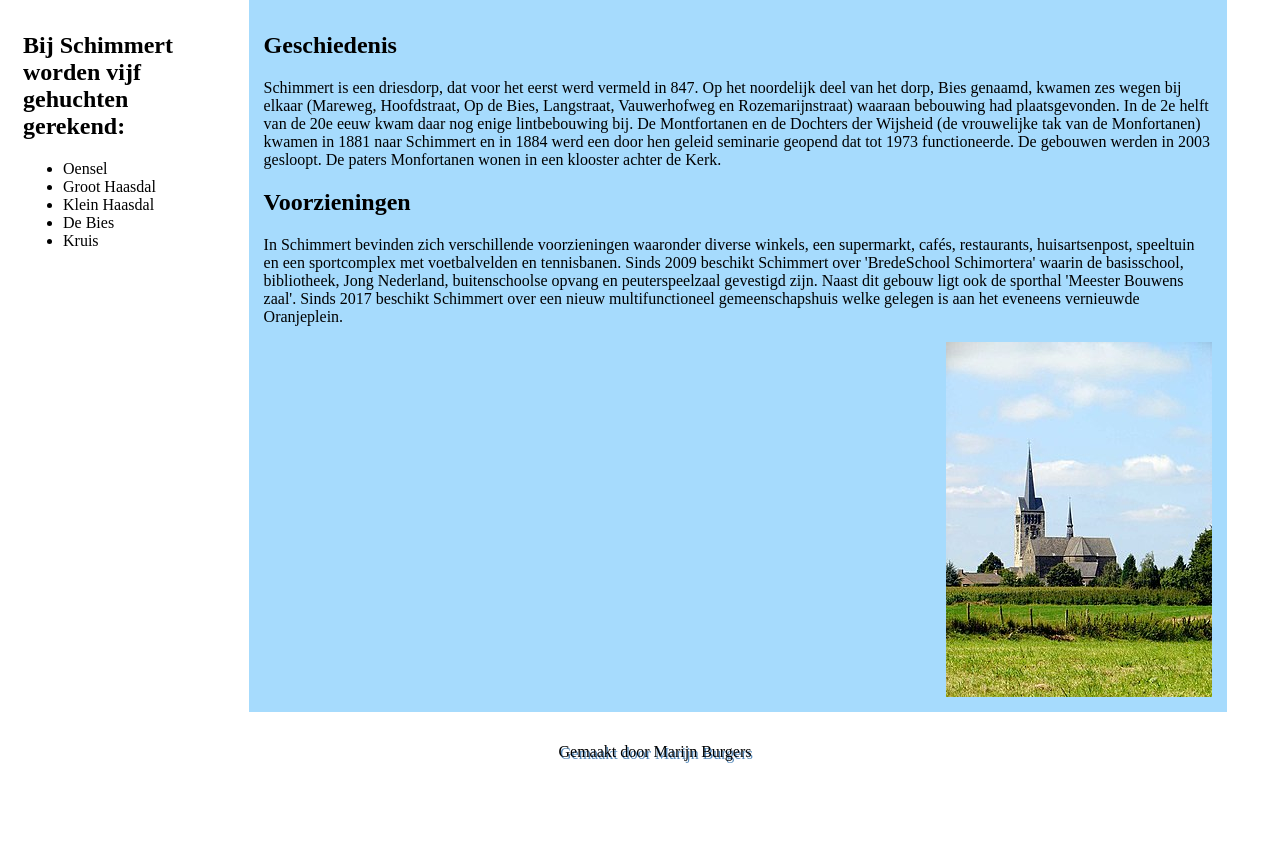
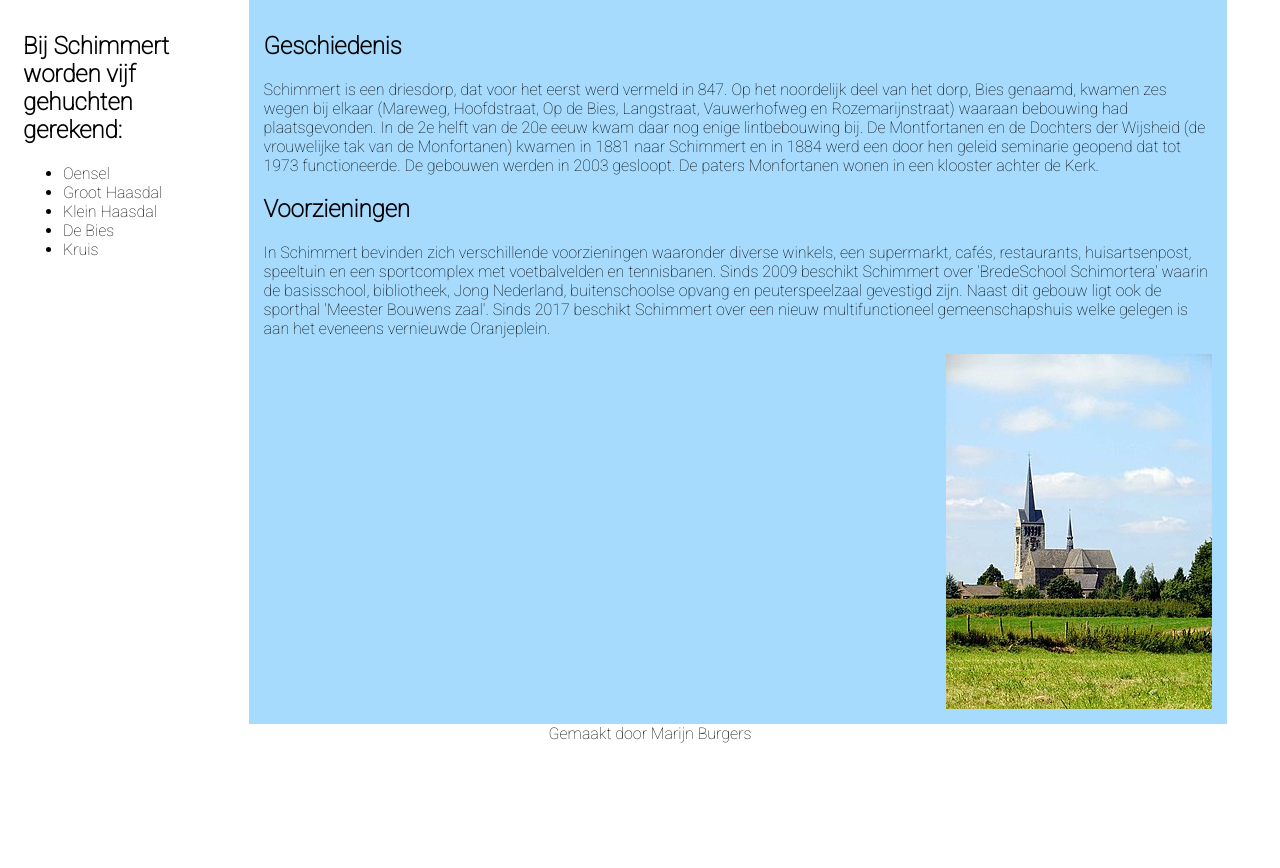
Before and after one commit to MarijnBurgers/NHA, a plain HTML site: page Les18/index.html in a window 1280 px wide. Shown: the part 161-1029 px from the top of the page. After the commit the page ends 995 px from the top, so only its background shows below. Drawn offline with Linux system fonts and the light colour scheme.

Commit message:
footer onder aan pagina

```diff
--- a/Les18/index.html
+++ b/Les18/index.html
@@ -18,14 +18,15 @@
         Home - Marijn Burgers
     </title>
     <link rel="preconnect" href="https://fonts.googleapis.com">
-    <link rel="preconnect" href="https://fonts.gstatic.com" crossorigin>
-    <link href="https://fonts.googleapis.com/css2?family=Roboto&display=swap" rel="stylesheet">
+<link rel="preconnect" href="https://fonts.gstatic.com" crossorigin>
+<link href="https://fonts.googleapis.com/css2?family=Roboto:wght@100&display=swap" rel="stylesheet">
     <link rel="stylesheet" type="text/css" href="style/main.css">
     <meta name="viewport" content="width=device-width, initial-scale=1.0">
 
 </head>
 
 <body>
+    <div id="page-container">
     <header>
         <h1 id="koptekst">Marijn Burgers - Schimmert</h1>
     </header>
@@ -83,11 +84,11 @@
             <img src="afbeeldingen/Remigiuskerk_Schimmert.jpg" alt="St. Remigiuskerk Schimmert">
         </div>
     </div>
+</div>
+            <footer>
 
-<div class="row"><div class="col-12"><footer>
-
-    <p>Gemaakt door Marijn Burgers </p>
-</footer></div></div>
+                <p>Gemaakt door Marijn Burgers </p>
+            </footer>
 
 </body>
 
--- a/Les18/style/main.css
+++ b/Les18/style/main.css
@@ -56,21 +56,33 @@
         width: 100%;
     }
 }
+body
+{
 
+    font-family: 'Roboto', sans-serif;
+}
+
+.page-container{
+    position: relative;
+}
 header {
     background-repeat: no-repeat;
+    background-position: center;
     background-image: url(../afbeeldingen/schimmert-banner.jpg);
     height: 120px;
     padding: 15px;
     text-align: center;
-    text-shadow: 3px 3px #558ABB;
+    text-shadow: 3px 3px #96e6ff;
 }
 footer{
+    clear: both;
+    position: relative;
     height: 100px;
-    width: auto;
+    width: 100%;
+    margin-top: -210px;
     margin: 10px;
     text-align: center;
-    text-shadow: 1.5px 1.5px #558ABB;
+
 }
 
 menu ul {
@@ -92,8 +104,9 @@ menu li:hover {
 
 #kolom2{
     background-color: #A6DBFD;
+
 }
 img{
-    display: block;
+    display: inline;
     float: right;
 }
```
